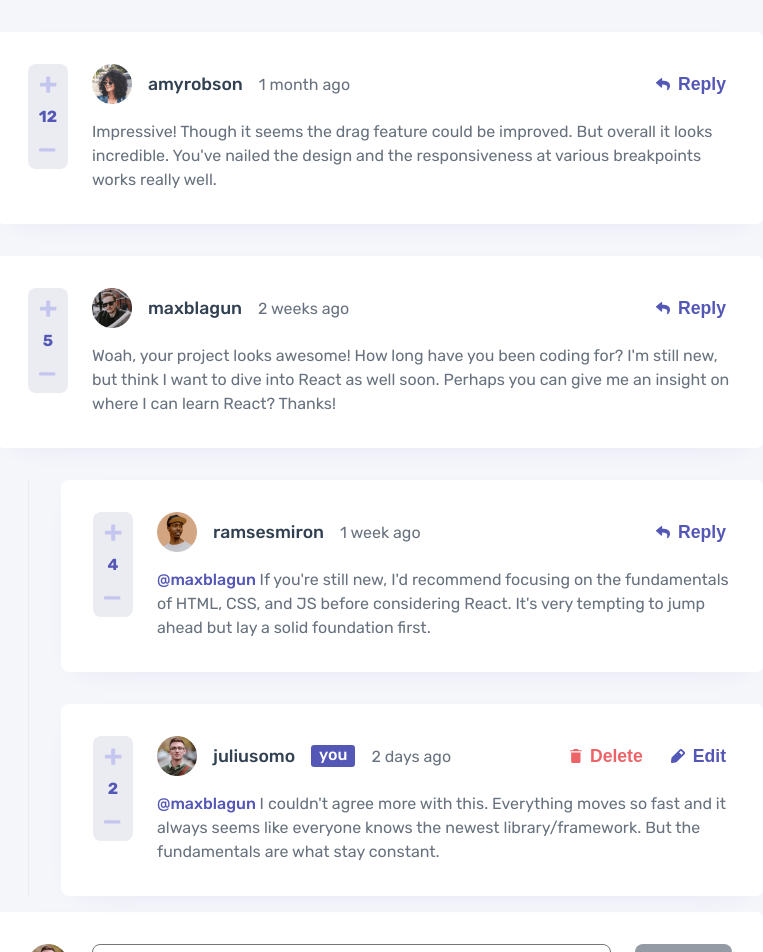
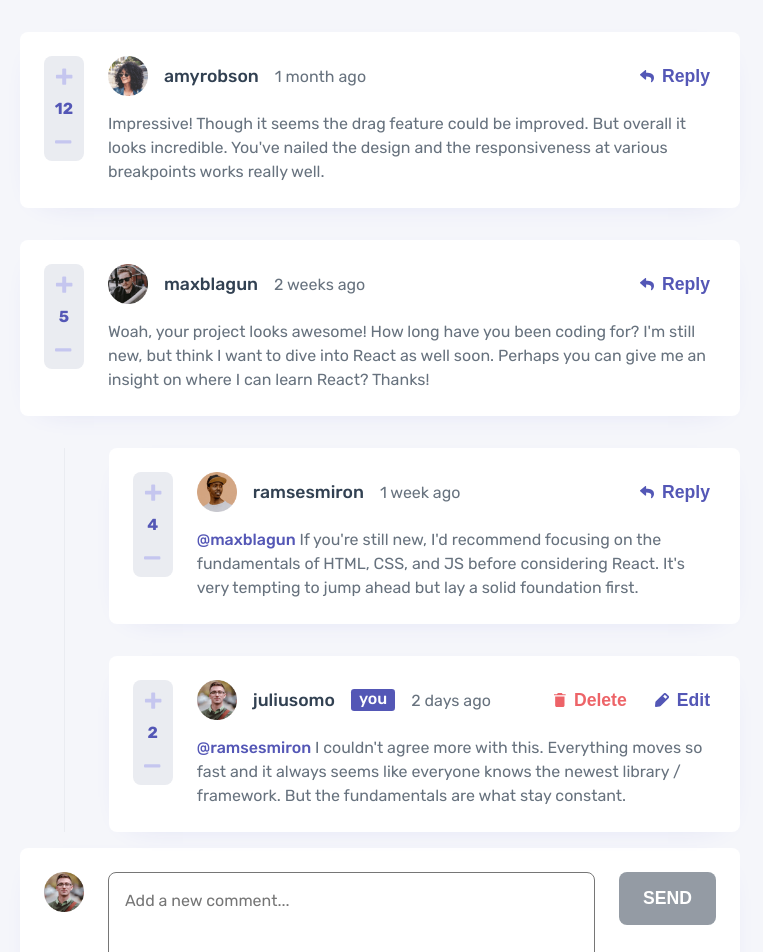
Before and after one commit to simoneclr/fm-comments-section, a React (Create React App) app: page / in a window 1280 px wide. Shown: the top 952 px of the page, without its empty margins (260-1023 px from the left). Built offline with nearby package versions, Linux system fonts and the light colour scheme.

Commit message:
Fix preloaded state in store.js

```diff
--- a/src/index.css
+++ b/src/index.css
@@ -107,7 +107,8 @@ body.modal-open {
 /* COMMENTS */
 
 .comments-dashboard {
-	width: 60%;
+	width: 90%;
+	max-width: 720px;
 	padding: 1rem 0;
 	margin: 0 auto;
 }
@@ -123,14 +124,14 @@ body.modal-open {
 }
 
 .replies-thread {
-	padding-left: 2rem;
-	margin: 2rem 0 0 2rem;
+	padding-left: 2.745rem;
+	margin: 2rem 0 0 2.745rem;
 	border-left: .1rem solid var(--light-gray);
 }
 
 /* CommentCard */
 .comment-card {
-	padding: 2rem;
+	padding: 1.5rem;
 	background-color: var(--white);
 	border-radius: .5rem;
 	box-shadow: 0 .5rem 2rem -1.5rem var(--light-grayish-blue);
--- a/src/index.js
+++ b/src/index.js
@@ -5,6 +5,7 @@ import { Provider } from 'react-redux';
 import store from './store/store';
 
 import './index.css';
+import "./styles-responsive.css"
 
 import App from './App';
 
--- a/src/store/store.js
+++ b/src/store/store.js
@@ -29,7 +29,7 @@ const preloadedState = {
 					voters: {}
 				},
 				"repliesTo": -1,
-				"replies": [3, 4]
+				"replies": [3]
 			},
 			"3": {
 				"id": 3,
@@ -41,18 +41,18 @@ const preloadedState = {
 					voters: {}
 				},
 				"repliesTo": 2,
-				"replies": []
+				"replies": [4]
 			},
 			"4": {
 				"id": 4,
 				"user": "juliusomo",
-				"content": "I couldn't agree more with this. Everything moves so fast and it always seems like everyone knows the newest library/framework. But the fundamentals are what stay constant.",
+				"content": "I couldn't agree more with this. Everything moves so fast and it always seems like everyone knows the newest library / framework. But the fundamentals are what stay constant.",
 				"createdAt": "2 days ago",
 				"score": {
 					value: 2,
 					voters: {}
 				},
-				"repliesTo": 2,
+				"repliesTo": 3,
 				"replies": []
 			}
 		},
```
Also changed, not shown: src/styles-responsive.css (added).
